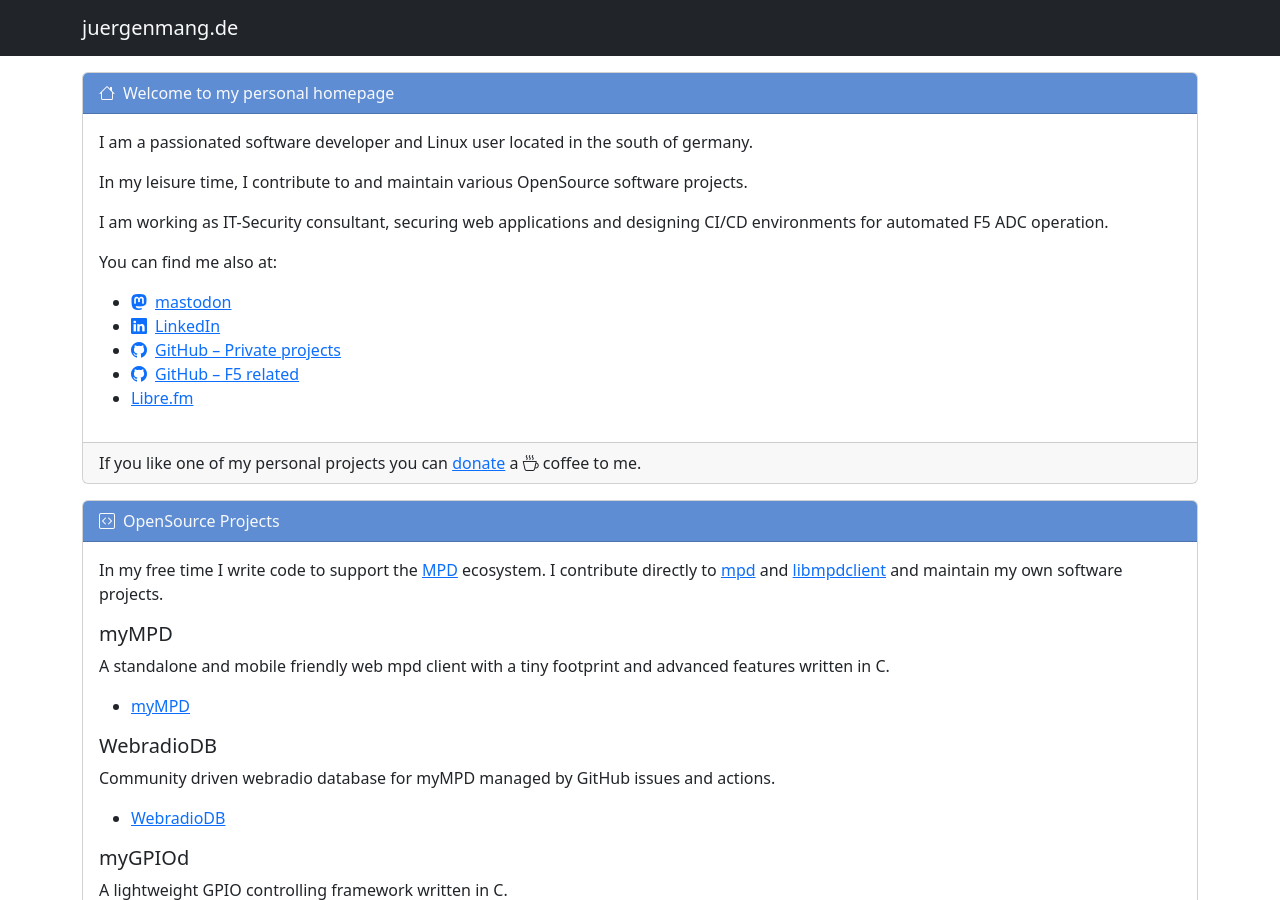
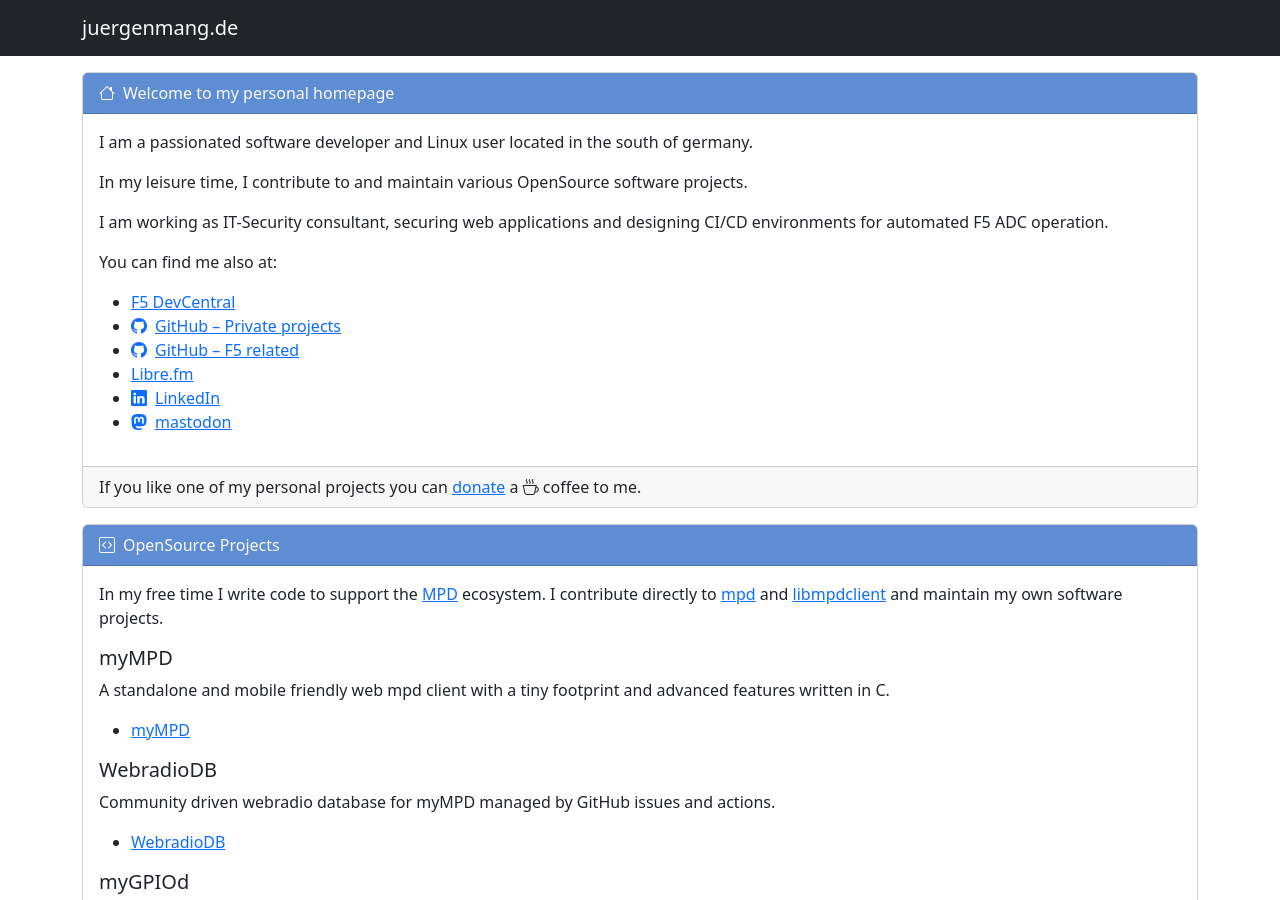
Before and after one commit to jcorporation/jcorporation.github.io, a Jekyll site: the page built from index.md, in a window 1280 px wide and 900 px high. Built offline with Jekyll 4.4.1, drawn with Linux system fonts in a browser that asks for light colours.

Commit message:
Upd: sort

```diff
--- a/index.md
+++ b/index.md
@@ -12,11 +12,12 @@ permalink: /
 <p>I am working as IT-Security consultant, securing web applications and designing CI/CD environments for automated F5 ADC operation.</p>
 <p>You can find me also at:</p>
 <ul>
-<li><a href="https://mastodon.social/@jcorporation" rel="me"><span class="bi-mastodon me-2"></span>mastodon</a></li>
-<li><a href="https://www.linkedin.com/in/j%C3%BCrgen-mang-745181b4/" rel="me"><span class="bi-linkedin me-2"></span>LinkedIn</a></li>
+<li><a href="https://community.f5.com/users/juergen_mang/126518">F5 DevCentral</a></li>
 <li><a href="https://github.com/jcorporation" rel="me"><span class="bi-github me-2"></span>GitHub &ndash; Private projects</a></li>
 <li><a href="https://github.com/JuergenMang/" rel="me"><span class="bi-github me-2"></span>GitHub &ndash; F5 related</a></li>
 <li><a href="https://libre.fm/user/jcorporation" rel="me">Libre.fm</a></li>
+<li><a href="https://www.linkedin.com/in/j%C3%BCrgen-mang-745181b4/" rel="me"><span class="bi-linkedin me-2"></span>LinkedIn</a></li>
+<li><a href="https://mastodon.social/@jcorporation" rel="me"><span class="bi-mastodon me-2"></span>mastodon</a></li>
 </ul>
 </div>
 <div class="card-footer">
```
